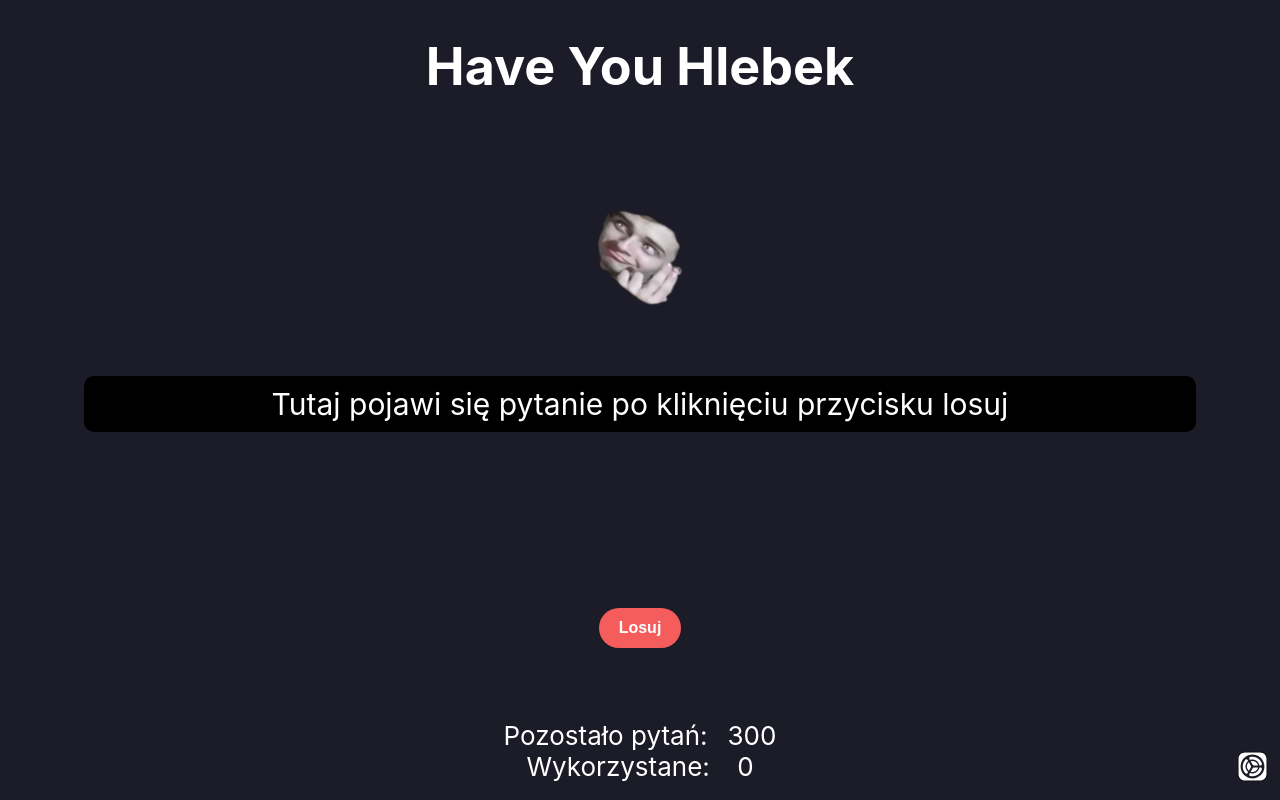
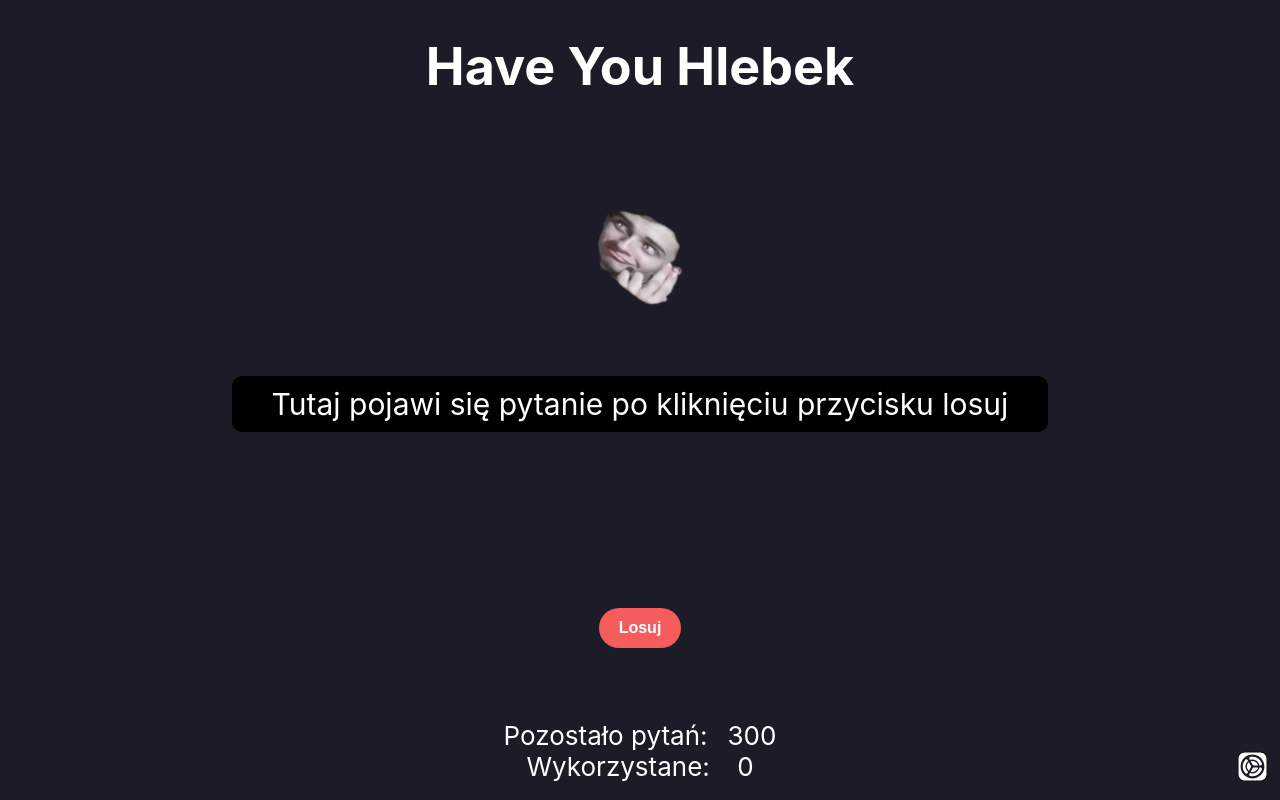
Before and after one commit to cichowlasp/haveYouHlebek, a React (Create React App) app: page / in a window 1280 px wide. Built offline with nearby package versions, Linux system fonts and the light colour scheme.

Commit message:
fixed problem with text oveflowing

```diff
--- a/src/components/App.css
+++ b/src/components/App.css
@@ -29,16 +29,14 @@ p {
 	padding: 0.5rem 2rem;
 	margin: 0 1rem;
 	border-radius: 10px;
-	display: flex;
-	justify-content: center;
 	font-size: 1.5rem;
 	align-items: center;
-	max-width: 100%;
+	overflow-wrap: break-word;
 }
 .container {
 	min-height: 20vh;
 	height: max-content;
-	width: 90%;
+	max-width: 90vw;
 }
 .App-logo {
 	height: 5rem;
```
